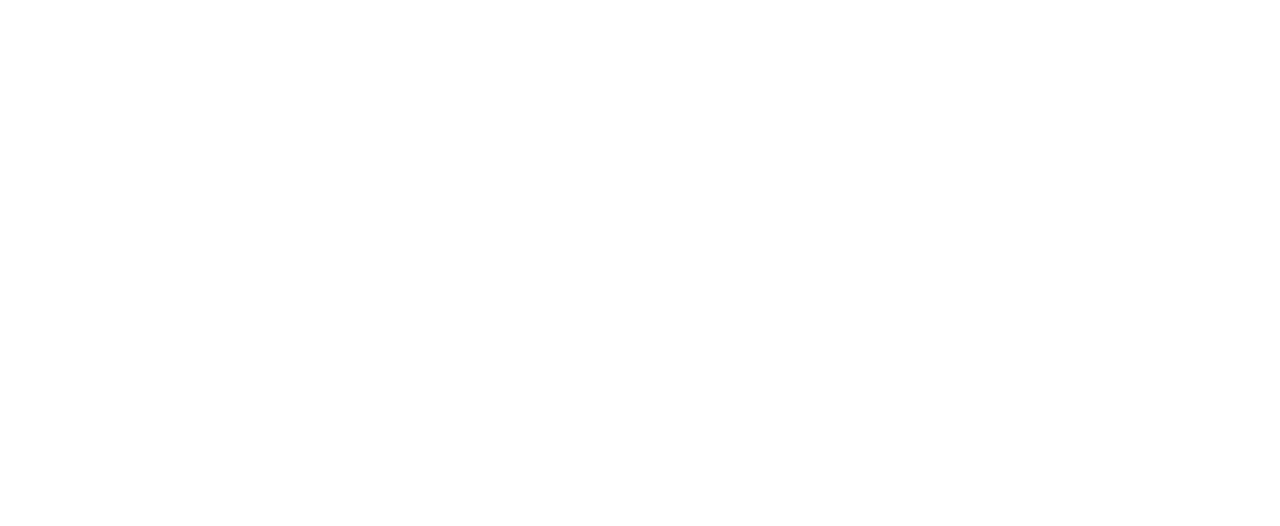
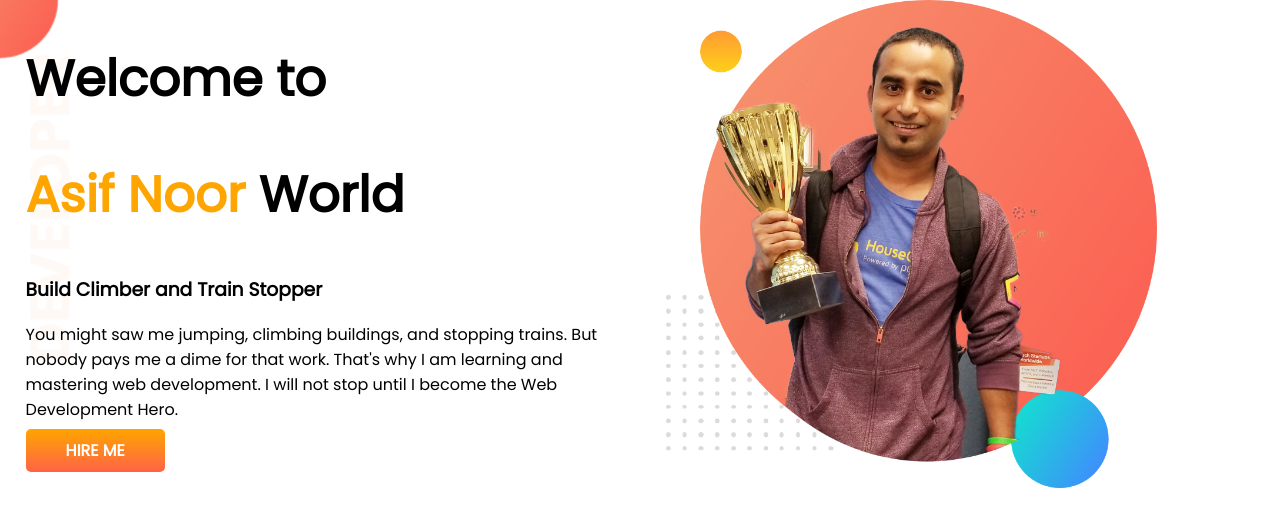
Before and after one commit to asifnoor7471/developer-portfolio, a plain HTML site: page index.html in a window 1280 px wide. Drawn offline with Linux system fonts and the light colour scheme.

Commit message:
top-banner added

```diff
--- a/index.html
+++ b/index.html
@@ -1,13 +1,35 @@
 <!DOCTYPE html>
 <html lang="en">
+
 <head>
     <meta charset="UTF-8">
     <meta http-equiv="X-UA-Compatible" content="IE=edge">
     <meta name="viewport" content="width=device-width, initial-scale=1.0">
-    <title>Asif Portfolio</title>
+    <title>Jhankar Portfolio</title>
     <link rel="stylesheet" href="style.css">
+    <link rel="preconnect" href="https://fonts.googleapis.com">
+    <link rel="preconnect" href="https://fonts.gstatic.com" crossorigin>
+    <link href="https://fonts.googleapis.com/css2?family=Poppins&display=swap" rel="stylesheet">
 </head>
+
 <body>
+    <section class="top-banner">
+        <div class="half-width">
+            <h1>Welcome to</h1>
+            <h1><span class="orange-color">Asif Noor</span> World</h1>
+            <h3>Build Climber and Train Stopper</h3>
+            <p>You might saw me jumping, climbing buildings, and stopping trains. But nobody pays me a dime for that
+                work.
+                That's why I am learning and mastering web development. I will not stop until I become the Web
+                Development
+                Hero.
+            </p>
+            <a class="hireme-button" href="https://web.programming-hero.com/">HIRE ME</a>
+        </div>
+        <div class="half-width">
+            <img src="images/jhankar.png" alt="">
+        </div>
+    </section>
+</body>
 
-</body>
 </html>
--- a/style.css
+++ b/style.css
@@ -0,0 +1,33 @@
+body{
+
+    font-family: 'Poppins', sans-serif;
+    margin: 0;
+}
+h1{
+    font-size: 50px;
+}
+.orange-color{
+    color: orange;
+}
+section{
+    display:flex;
+}
+.half-width{
+    width:50%;
+    padding-left:2%;
+}
+.half-width img{
+    width:80%;
+}
+.hireme-button{
+    text-decoration: none;
+    background-image: linear-gradient(orange,tomato);
+    padding:10px 40px;
+    border-radius:5px;
+    color :white;
+    font-weight:700;
+}
+.top-banner{
+    background-image: url(images/top-banner.png);
+    background-repeat: no-repeat;
+}
```
Also changed, not shown: images/dream-bg.png (added), images/exp-bg.png (added), images/jhankar-pic-with-bg.png (added), images/jhankar.png (added), images/jhankar2.png (added), images/my-bg.png (added), images/my-bg2.png (added), images/top-banner.png (added), 7 other files.
